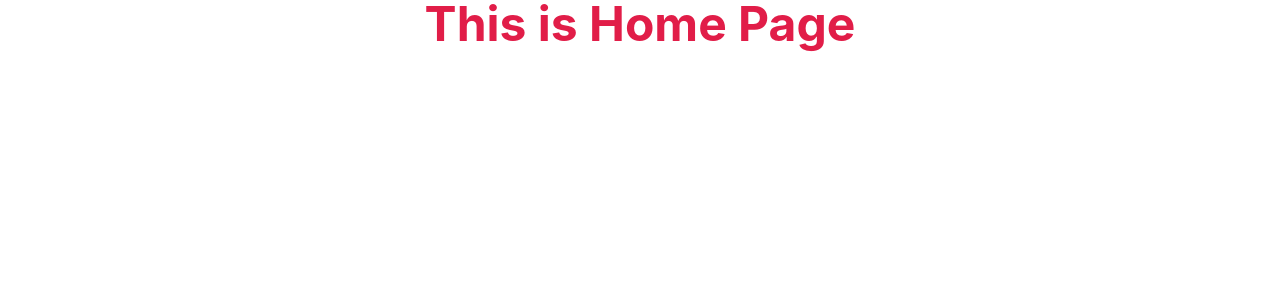
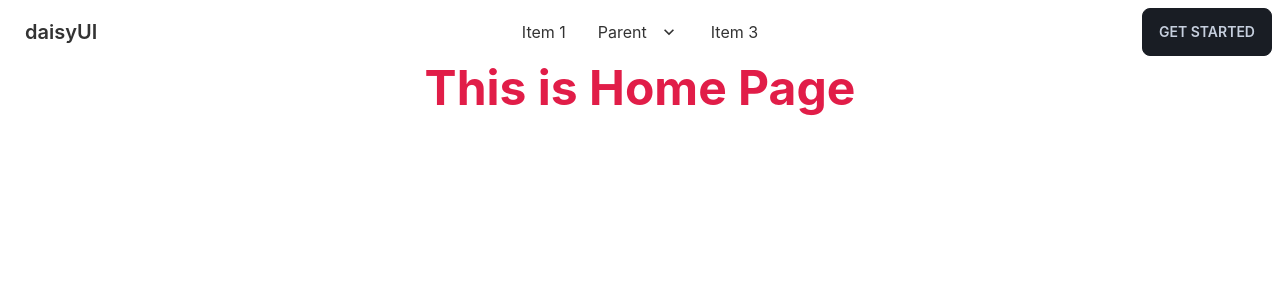
Before and after one commit to moazzemhossainnahid/project-alpha-client, a React (Create React App) app: page / in a window 1280 px wide. Shown: the top 300 px of the page. Built offline with nearby package versions, Linux system fonts and the light colour scheme.

Commit message:
set navbar

```diff
--- a/package.json
+++ b/package.json
@@ -11,6 +11,7 @@
     "@testing-library/jest-dom": "^5.16.5",
     "@testing-library/react": "^13.4.0",
     "@testing-library/user-event": "^13.5.0",
+    "daisyui": "^2.46.0",
     "firebase": "^9.15.0",
     "react": "^18.2.0",
     "react-dom": "^18.2.0",
--- a/src/Pages/Shared/Header/Header.jsx
+++ b/src/Pages/Shared/Header/Header.jsx
@@ -1,9 +1,10 @@
 import React from 'react';
+import Navbar from './Navbar';
 
 const Header = () => {
     return (
         <div>
-
+            <Navbar/>
         </div>
     );
 };
--- /dev/null
+++ b/src/Pages/Shared/Header/Navbar.jsx
@@ -0,0 +1,45 @@
+import React from 'react';
+
+const Navbar = () => {
+    return (
+        <div>
+            <div className="navbar bg-base-100">
+                <div className="navbar-start">
+                    <div className="dropdown">
+                        <label tabIndex={0} className="btn btn-ghost lg:hidden">
+                            <svg xmlns="http://www.w3.org/2000/svg" className="h-5 w-5" fill="none" viewBox="0 0 24 24" stroke="currentColor"><path strokeLinecap="round" strokeLinejoin="round" strokeWidth="2" d="M4 6h16M4 12h8m-8 6h16" /></svg>
+                        </label>
+                        <ul tabIndex={0} className="menu menu-compact dropdown-content mt-3 p-2 shadow bg-base-100 rounded-box w-52">
+                            <li><a>Item 1</a></li>
+                            <li tabIndex={0}>
+                                <a className="justify-between">
+                                    Parent
+                                    <svg className="fill-current" xmlns="http://www.w3.org/2000/svg" width="24" height="24" viewBox="0 0 24 24"><path d="M8.59,16.58L13.17,12L8.59,7.41L10,6L16,12L10,18L8.59,16.58Z" /></svg>
+                                </a>
+                            </li>
+                            <li><a>Item 3</a></li>
+                        </ul>
+                    </div>
+                    <a className="btn btn-ghost normal-case text-xl">daisyUI</a>
+                </div>
+                <div className="navbar-center hidden lg:flex">
+                    <ul className="menu menu-horizontal px-1">
+                        <li><a>Item 1</a></li>
+                        <li tabIndex={0}>
+                            <a>
+                                Parent
+                                <svg className="fill-current" xmlns="http://www.w3.org/2000/svg" width="20" height="20" viewBox="0 0 24 24"><path d="M7.41,8.58L12,13.17L16.59,8.58L18,10L12,16L6,10L7.41,8.58Z" /></svg>
+                            </a>
+                        </li>
+                        <li><a>Item 3</a></li>
+                    </ul>
+                </div>
+                <div className="navbar-end">
+                    <a className="btn">Get started</a>
+                </div>
+            </div>
+        </div>
+    );
+};
+
+export default Navbar;
--- a/tailwind.config.js
+++ b/tailwind.config.js
@@ -1,7 +1,38 @@
 module.exports = {
-  content: ["./src/**/*.{js,jsx,ts,tsx}"],
-  theme: {
-    extend: {},
+  content: [
+    "./src/**/*.{js,jsx,ts,tsx}",
+  ],
+  daisyui: {
+    themes: [
+      {
+        my_theme: {
+          "primary": "#047857",
+          "secondary": "#16a34a",
+          "accent": "#1FB2A6",
+          "neutral": "#191D24",
+          "base-100": "#ffffff",
+          "info": "#e11d48",
+          "success": "#36D399",
+          "warning": "#FBBD23",
+          "error": "#F87272",
+        },
+      },
+      {
+        my_dark: {
+          "primary": "#047857",
+          "secondary": "#16a34a",
+          "accent": "#1FB2A6",
+          "neutral": "#191D24",
+          "base-100": "#ffffff",
+          "info": "#e11d48",
+          "success": "#36D399",
+          "warning": "#FBBD23",
+          "error": "#F87272",
+        },
+      },
+      "light",
+      "dracula",
+    ],
   },
-  plugins: [],
-};
+  plugins: [require("daisyui")],
+}
```
Also changed, not shown: 1 other file (tests, documents, lock files or other folders).
